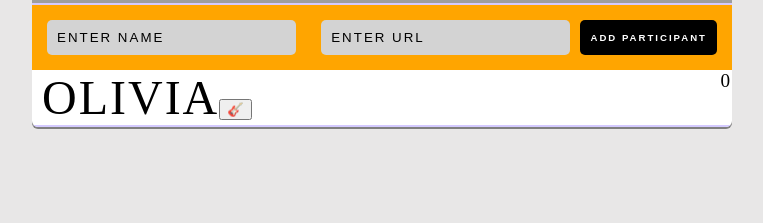
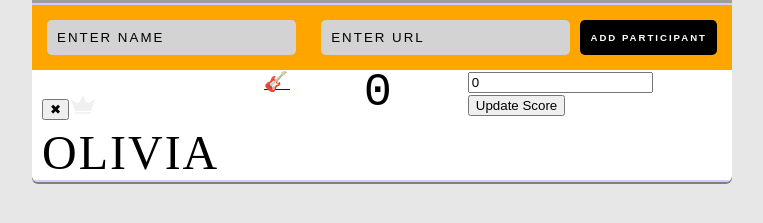
Before and after one commit to eitanfire/costume-contest-scoreboard, a React (Create React App) app: page / in a window 1280 px wide. Shown: the part 193-416 px from the top of the page, without its empty margins (258-1021 px from the left). Built offline with nearby package versions, Linux system fonts and the light colour scheme; grey boxes are pictures that could not be loaded.

Commit message:
implement Player function instead of PlayerAccordion and add manual input of score

```diff
--- a/public/index.html
+++ b/public/index.html
@@ -4,6 +4,7 @@
     <meta charset="utf-8">
     <meta name="viewport" content="width=device-width, initial-scale=1, shrink-to-fit=no">
     <meta name="theme-color" content="#000000">
+    <script src="https://www.youtube.com/iframe_api"></script>
     <!--
       manifest.json provides metadata used when your web app is added to the
       homescreen on Android. See https://developers.google.com/web/fundamentals/engage-and-retain/web-app-manifest/
--- a/src/components/App.js
+++ b/src/components/App.js
@@ -65,7 +65,7 @@ function App() {
       {players
         .sort((a, b) => b.score - a.score)
         .map((player, index) => (
-          <PlayerAccordion
+          <Player
             name={player.name}
             score={player.score}
             song={player.song}
--- a/src/components/Player.js
+++ b/src/components/Player.js
@@ -1,4 +1,4 @@
-import React from "react";
+import React, { useState } from "react";
 import PropTypes from "prop-types";
 import Counter from "./Counter";
 import Icon from "./Icon";
@@ -13,8 +13,20 @@ const Player = ({
   changeScore,
   isHighScore,
 }) => {
+  const [manualScore, setManualScore] = useState(score);
+
   const handleRemovePlayer = () => {
     removePlayer(id); // Pass the correct ID to removePlayer
+  };
+
+  const handleManualScoreChange = (e) => {
+    // Update the manual score in the component's state
+    setManualScore(parseInt(e.target.value, 10));
+  };
+
+  const handleUpdateScore = () => {
+    // Call the changeScore function to update the score in App state
+    changeScore(index, manualScore);
   };
 
   return (
@@ -36,6 +48,15 @@ const Player = ({
         🎸
       </a>
       <Counter score={score} index={index} changeScore={changeScore} />
+      <div>
+        {/* Input field for manual score */}
+        <input
+          type="number"
+          value={manualScore}
+          onChange={handleManualScoreChange}
+        />
+        <button onClick={handleUpdateScore}>Update Score</button>
+      </div>
     </div>
   );
 };
--- a/src/components/PlayerAccordion.js
+++ b/src/components/PlayerAccordion.js
@@ -1,37 +1,58 @@
-import React, { useState } from "react";
+import React, { useState, useEffect } from "react";
 import PropTypes from "prop-types";
 
-function PlayerAccordion({ name, song, score, isHighScore }) {
+function PlayerAccordion({ id, name, song, score, isHighScore }) {
   const [isVideoVisible, setVideoVisible] = useState(false);
+  const [player, setPlayer] = useState(null);
+
+  useEffect(() => {
+    if (isVideoVisible && player === null) {
+      // Load the YouTube API script and create the player when it's ready
+      const tag = document.createElement("script");
+      tag.src = "https://www.youtube.com/iframe_api";
+      const firstScriptTag = document.getElementsByTagName("script")[0];
+      firstScriptTag.parentNode.insertBefore(tag, firstScriptTag);
+
+      window.onYouTubeIframeAPIReady = () => {
+        setPlayer(
+          new window.YT.Player("player", {
+            height: "315",
+            width: "560",
+            videoId: song, // Assuming `song` contains the video ID
+            playerVars: {
+              autoplay: 0, // You can set this to 1 for autoplay
+            },
+          })
+        );
+      };
+    }
+  }, [isVideoVisible, song, player]);
 
   const toggleVideoVisibility = () => {
     setVideoVisible(!isVideoVisible);
   };
 
   return (
-    <div className="player">
+    <div className={`player ${isVideoVisible ? "expanded" : ""}`} key={id}>
       <div className="player-name">
         {name}
         <button className="show-video" onClick={toggleVideoVisibility}>
-          🎸
+          <span role="img" aria-label="Play Video">
+            🎸
+          </span>
         </button>
       </div>
-      <div className={`video-container ${isVideoVisible ? "visible" : ""}`}>
-        <iframe
-          width="560"
-          height="315"
-          src={song}
-          frameBorder=".8"
-          allowFullScreen
-          title={name}
-        ></iframe>
-      </div>
+      <div
+        id="player"
+        className={`video-container ${isVideoVisible ? "visible" : ""}`}
+      />
       <div className={`score ${isHighScore ? "high-score" : ""}`}>{score}</div>
     </div>
   );
 }
 
 PlayerAccordion.propTypes = {
+  id: PropTypes.number.isRequired,
   name: PropTypes.string.isRequired,
   song: PropTypes.string.isRequired,
   score: PropTypes.number.isRequired,
```
Also changed, not shown: 1 other file (tests, documents, lock files or other folders).
